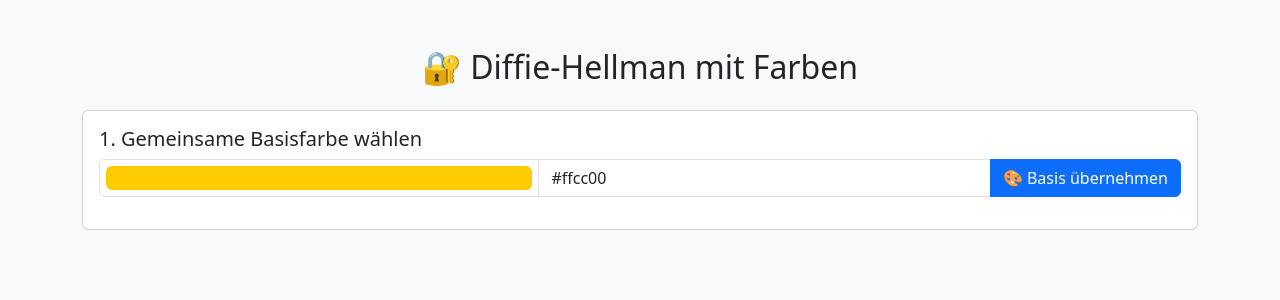
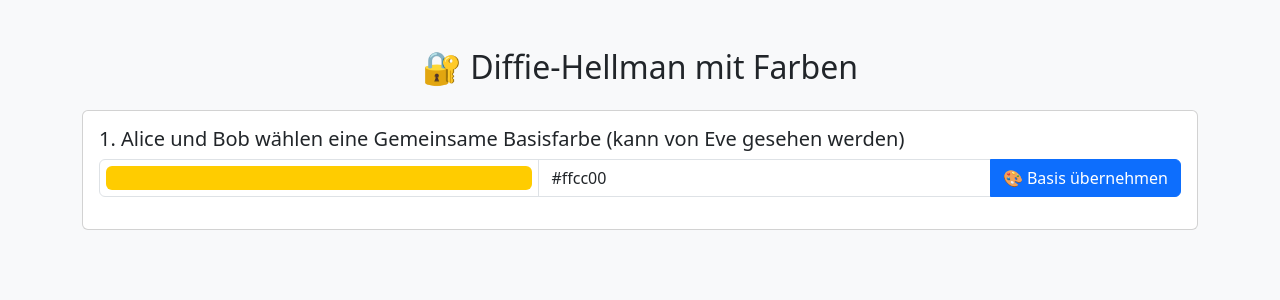
Before and after one commit to WebThor/Diffie-Hellman-VL, a Flask app: page /colors in a window 1280 px wide. Shown: the top 300 px of the page. Run offline with Flask 3, Linux system fonts and the light colour scheme.

Commit message:
Updated Text

```diff
--- a/templates/colors.html
+++ b/templates/colors.html
@@ -18,7 +18,7 @@
   <h2 class="text-center mb-4">🔐 Diffie‑Hellman mit Farben</h2>
   <!-- Schritt 1 -->
   <div class="card mb-4"><div class="card-body">
-      <h5>1. Gemeinsame Basisfarbe wählen</h5>
+      <h5>1. Alice und Bob wählen eine Gemeinsame Basisfarbe (kann von Eve gesehen werden)</h5>
       <div class="input-group mb-3">
         <input type="color" id="basePicker" class="form-control form-control-color" value="#ffcc00">
         <input type="text"  id="baseHex"    class="form-control"           value="#ffcc00">
```
